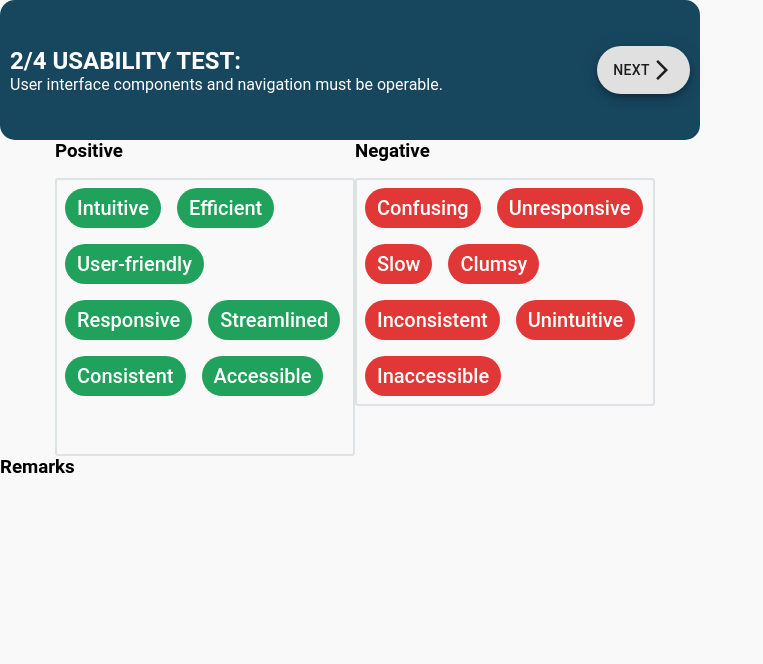
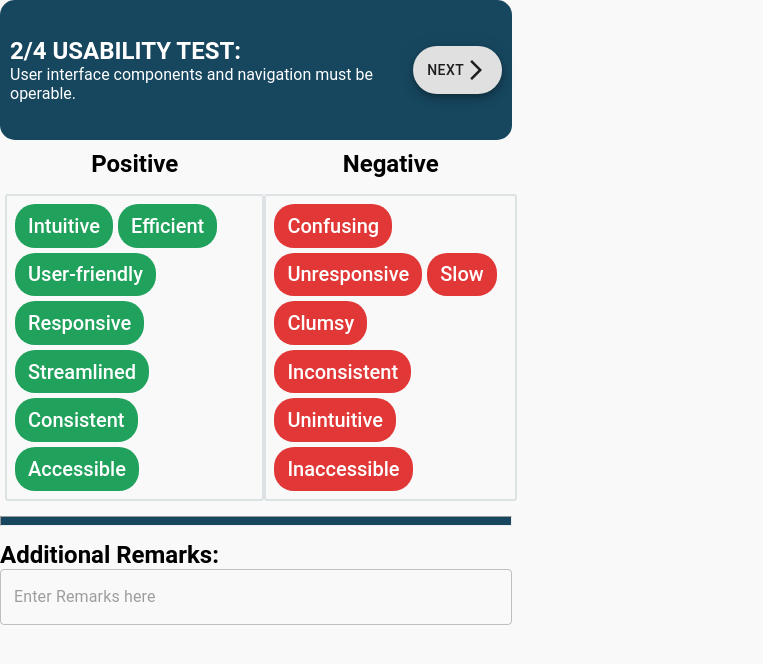
Before and after one commit to tzixi/h4g-hackathon, a Next.js app: page /temp in a window 1280 px wide. Shown: the top 664 px of the page, without its empty margins (0-763 px from the left). Built offline with nearby package versions, Linux system fonts and the light colour scheme.

Commit message:
feat: Tag Box and feedback

```diff
--- a/components/TagBox/TagBox.module.css
+++ b/components/TagBox/TagBox.module.css
@@ -1,5 +1,5 @@
 .main {
-  width: 700px;
+  width: 40%;
   height: 1000px;
   font-family: "Roboto", sans-serif;
 }
@@ -21,11 +21,16 @@
   width: 100%;
   justify-content: center;
   flex-direction: row;
-  margin: 0px 5px;
+  margin: 10px 5px;
 }
 
-.positive .negative {
+.positive {
   display: flex;
   flex-direction: column;
-  justify-content: center;
+  align-items: center;
 }
+.negative {
+  display: flex;
+  flex-direction: column;
+  align-items: center;
+}
--- a/components/TagBox/TagBox.tsx
+++ b/components/TagBox/TagBox.tsx
@@ -1,7 +1,8 @@
-import { Fab } from "@mui/material";
+import { Fab, TextField } from "@mui/material";
 import TagField from "components/TagField/TagField";
 import styles from "./TagBox.module.css";
 import ArrowForwardIosIcon from "@mui/icons-material/ArrowForwardIos";
+import { use, useEffect, useState } from "react";
 
 const BannerText = [
   "1/4 VISUAL TEST",
@@ -95,6 +96,19 @@ const NTags = [
 ];
 
 const TagBox = (props: { stage: number }) => {
+  const [selectedTags, setSelectedTags] = useState([] as string[]);
+  const [NTagsArr, setNTags] = useState([] as string[]);
+  const [PTagsArr, setPTags] = useState([] as string[]);
+  useEffect(() => {
+    setSelectedTags(() => [...PTagsArr, ...NTagsArr]);
+  }, [PTagsArr, NTagsArr]);
+
+  const handlePTagChange = (tags: string[]) => {
+    setPTags(tags);
+  };
+  const handleNTagChange = (tags: string[]) => {
+    setNTags(tags);
+  };
   return (
     <div className={styles.main}>
       <div className={styles.banner}>
@@ -109,17 +123,47 @@ const TagBox = (props: { stage: number }) => {
       </div>
       <div className={styles.tagtray}>
         <div className={styles.positive}>
-          <h3>Positive</h3>
-          <TagField tags={PTags[props.stage]} isPositive />
+          <h2>Positive</h2>
+          <TagField
+            onChange={handlePTagChange}
+            defaultTags={PTags[props.stage]}
+            isPositive
+          />
         </div>
         <div className={styles.negative}>
-          <h3>Negative</h3>
-          <TagField tags={NTags[props.stage]} isPositive={false} />
+          <h2>Negative</h2>
+          <TagField
+            onChange={handleNTagChange}
+            defaultTags={NTags[props.stage]}
+            isPositive={false}
+          />
         </div>
       </div>
+      {selectedTags.length !== 0 ? (
+        <h3>
+          You have selected:
+          {" " + selectedTags.join(", ")}
+        </h3>
+      ) : (
+        ""
+      )}
+      <hr
+        style={{
+          width: "100%",
+          height: "10px",
+          backgroundColor: "#17475F",
+          margin: "15px 0px",
+        }}
+      ></hr>
       <div className={styles.combinedtray}></div>
       <div className={styles.remarkbox}>
-        <h3>Remarks</h3>
+        <h2>Additional Remarks:</h2>
+        <TextField
+          placeholder="Enter Remarks here"
+          sx={{ width: "100%" }}
+          multiline
+          variant="outlined"
+        />
       </div>
     </div>
   );
--- a/components/TagField/TagField.tsx
+++ b/components/TagField/TagField.tsx
@@ -1,5 +1,6 @@
 import { useEffect, useState } from "react";
 import type { Property } from "csstype";
+import { Tooltip } from "@mui/material";
 
 const tagInput = {
   backgroundColor: "transparent",
@@ -16,48 +17,48 @@ const tagContainer = {
   flexWrap: "wrap" as Property.FlexWrap,
   padding: "0.5em",
   borderRadius: "3px",
-  width: "300px",
+  width: "100%",
   marginTop: "1em",
   display: "flex",
   alignItems: "center",
-  gap: "1em",
+  gap: "5px",
 };
 
 interface Props {
   onChange: (tags: string[]) => void;
+  defaultTags: string[];
+  isPositive: boolean;
 }
 
-const TagField = (props: { tags: string[]; isPositive: boolean }) => {
-  const [tags, setTags] = useState(props.tags);
-
-  //   useEffect(() => {
-  //     onChange(tags);
-  //   }, [tags, onChange]);
-
-  const handleKeyDown: React.KeyboardEventHandler<HTMLInputElement> = (e) => {
-    const target = e.target as HTMLInputElement;
-    if (e.code === "Enter") {
-      setTags((tags) => [...tags, target.value]);
-      target.value = "";
-    }
-    if (e.code === "Backspace" && target.value === "") {
-      setTags((tags) => tags.slice(0, -1));
-    }
-    if (!e.key.trim()) return;
-  };
-
-  const removeTag = (index: number) => {
-    setTags((tags) => [...tags.slice(0, index), ...tags.slice(index + 1)]);
-  };
+const TagField = ({ onChange, defaultTags, isPositive }: Props) => {
+  const [tags, setTags] = useState(defaultTags);
+  const [selectedTags, setSelectedTags] = useState([] as string[]);
+  useEffect(() => {
+    onChange(selectedTags);
+  }, [selectedTags]);
   return (
     <div style={tagContainer}>
       {tags.map((tags, index) => (
         <div
+          title="asdasdasasdasd"
+          onClick={() => {
+            if (!selectedTags.includes(tags)) {
+              setSelectedTags(() => [...selectedTags, tags]);
+            } else {
+              setSelectedTags(selectedTags.filter((tag) => tag !== tags));
+            }
+            return;
+          }}
           style={{
-            backgroundColor: props.isPositive ? "#21A25C" : "#E23737",
+            backgroundColor: isPositive ? "#21A25C" : "#E23737",
+            filter: selectedTags.includes(tags) ? "brightness(1.1)" : "",
             display: "inline-block",
-            padding: "0.5em 0.75em",
+            padding: "0.3em 0.5em",
+            border: selectedTags.includes(tags)
+              ? "5px solid #17475F"
+              : "5px solid transparent",
             borderRadius: "20px",
+            cursor: "pointer",
           }}
           key={index}
         >
@@ -69,17 +70,6 @@ const TagField = (props: { tags: string[]; isPositive: boolean }) => {
           </span>
         </div>
       ))}
-      <input
-        onKeyDown={handleKeyDown}
-        disabled={tags.length >= 6}
-        type="text"
-        style={tagInput}
-        placeholder={
-          tags.length >= 6
-            ? ""
-            : "Include up to " + (6 - { tags }.tags.length) + " tag(s)"
-        }
-      />
     </div>
   );
 };
```
